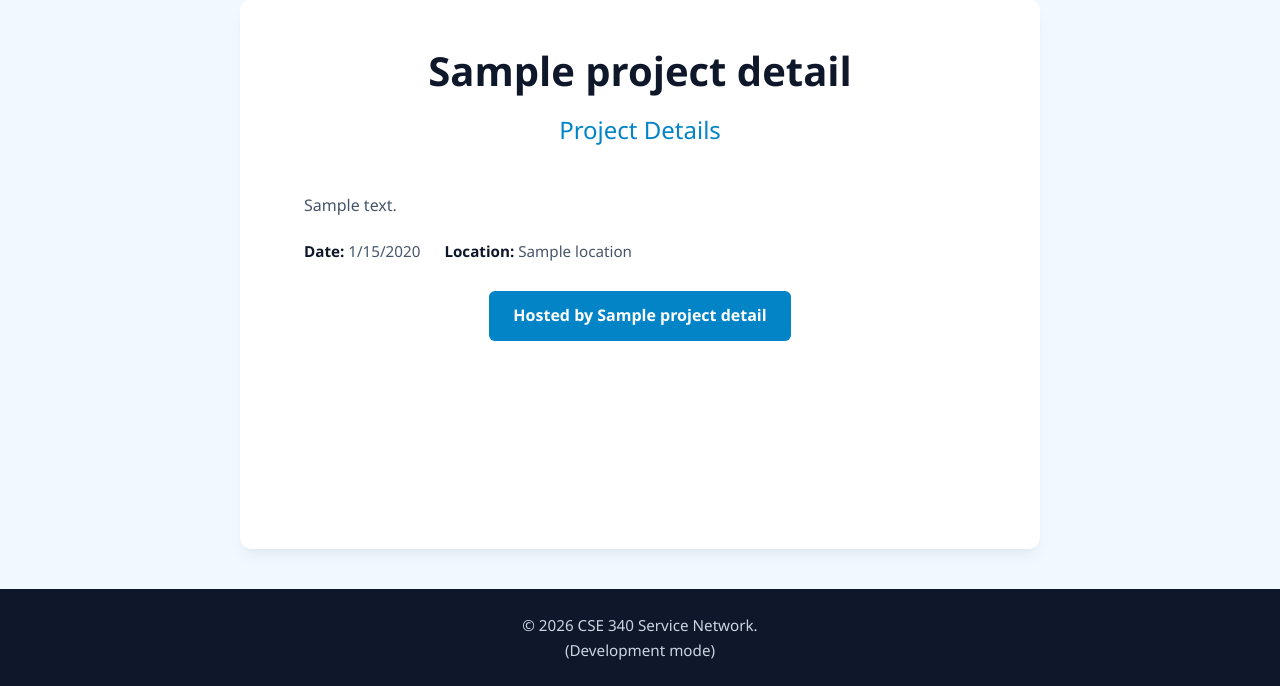
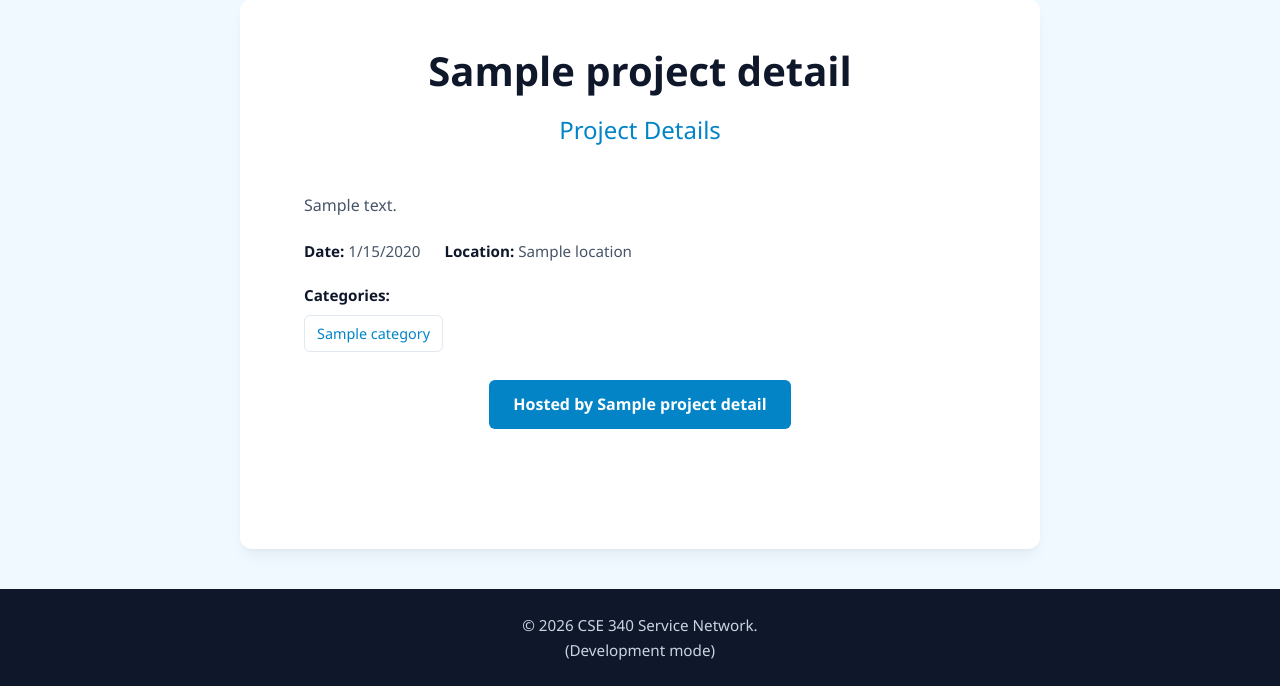
Before and after one commit to FerAnana/cse340-course, a Node server app: template src/views/project.ejs in a window 1280 px wide. Shown: the part 114-800 px from the top of the page. Run offline with Node 20, Linux system fonts and the light colour scheme; the template is opened without the code that fills it: most values are stand-ins (such as "Sample title", 1, 10 or a date in 2020).

Commit message:
category page created and project updated along with the css

```diff
--- a/public/css/main.css
+++ b/public/css/main.css
@@ -1,4 +1,4 @@
-/* =================================================================el */
+/* ================================================================= */
 /* GLOBAL DESIGN TOKENS & BASE STYLES                                   */
 /* ================================================================= */
 :root {
@@ -132,8 +132,9 @@ main {
 
 
     /* ============================================================= */
-    /* 1. HOME PAGE STYLES (index.ejs)                               */
+    /* 1. HOME PAGE STYLES (home.ejs / index.ejs)                    */
     /* ============================================================= */
+    &.home-main {
         .hero-subtitle {
             font-size: 1.3rem;
             color: var(--secondary-color);
@@ -164,6 +165,7 @@ main {
 
             &:hover {
                 transform: scale(1.02);
+            }
         }
     }
 
@@ -234,7 +236,7 @@ main {
                 gap: 0.5rem 1rem;
                 width: calc(100% - 72px);
 
-                .org-name {
+                .org-name-link {
                     color: var(--primary-color);
                 }
 
@@ -248,7 +250,7 @@ main {
 
         /* ========================================================= */
         /* 3. SERVICE PROJECTS LIST & DIRECTORY STYLES               */
-        /*    (projects.ejs & projects-index.ejs)                    */
+        /*    (projects.ejs)                                         */
         /* ========================================================= */
         .project-row-item {
             .project-title-link {
@@ -264,7 +266,7 @@ main {
 
 
         /* ========================================================= */
-        /* 4. CATEGORIES PAGE STYLES (categories.ejs)                */
+        /* 4. CATEGORIES INDEX PAGE STYLES (categories.ejs)          */
         /* ========================================================= */
         .category-item {
             font-weight: 600;
@@ -274,8 +276,9 @@ main {
 
 
     /* ============================================================= */
-    /* 5. ORGANIZATION DETAILS PAGE STYLES (organization-detail.ejs) */
+    /* 5. ORGANIZATION DETAILS PAGE STYLES (organization.ejs)        */
     /* ============================================================= */
+    &.organization-detail-main {
         .org-heading {
             font-size: 1.3rem;
             color: var(--secondary-color);
@@ -308,11 +311,13 @@ main {
             border-radius: 8px;
             object-fit: contain;
         }
+    }
 
 
     /* ============================================================= */
-    /* 6. PROJECT DETAILS PAGE STYLES (project-detail.ejs)           */
+    /* 6. PROJECT DETAILS PAGE STYLES (project.ejs)                  */
     /* ============================================================= */
+    &.project-detail-main {
         .section-subtitle {
             font-size: 1.3rem;
             color: var(--secondary-color);
@@ -348,6 +353,44 @@ main {
                 }
             }
 
+            /* --- Categories Horizontal Flex List Styling --- */
+            .project-categories {
+                display: flex;
+                flex-direction: column;
+                gap: 0.5rem;
+                width: 100%;
+
+                strong {
+                    color: var(--primary-color);
+                    font-size: 0.95rem;
+                }
+
+                .category-tags-list {
+                    display: flex;
+                    flex-wrap: wrap;
+                    gap: 0.5rem;
+
+                    .category-tag-link {
+                        display: inline-block;
+                        padding: 0.35rem 0.75rem;
+                        background-color: var(--card-bg);
+                        border: 1px solid var(--border-color);
+                        border-radius: 6px;
+                        color: var(--secondary-color);
+                        font-size: 0.9rem;
+                        font-weight: 500;
+                        text-decoration: none;
+                        transition: background-color 0.2s ease, color 0.2s ease, border-color 0.2s ease;
+
+                        &:hover {
+                            background-color: var(--secondary-color);
+                            color: #ffffff;
+                            border-color: var(--secondary-color);
+                        }
+                    }
+                }
+            }
+
             .project-action {
                 width: 100%;
                 text-align: center;
@@ -372,10 +415,29 @@ main {
         }
     }
 
-/* ================================================================= */
-/* 7. ERROR PAGES STYLES (404.ejs & 500.ejs)                         */
-/* ================================================================= */
-main.error-main {
+
+    /* ============================================================= */
+    /* 7. CATEGORY DETAILS PAGE STYLES (category.ejs)                */
+    /* ============================================================= */
+    &.category-detail-main {
+        .category-profile-section {
+            text-align: center;
+            margin-bottom: 1.5rem;
+
+            .category-heading {
+                font-size: 1.3rem;
+                color: var(--secondary-color);
+                font-weight: 500;
+                text-align: center;
+            }
+        }
+    }
+
+
+    /* ============================================================= */
+    /* 8. ERROR PAGES STYLES (404.ejs & 500.ejs)                     */
+    /* ============================================================= */
+    &.error-main {
         text-align: center;
 
         .error-card {
@@ -428,6 +490,7 @@ main.error-main {
                     margin-top: 0.5rem;
                     white-space: pre-wrap;
                     word-break: break-all;
+                }
             }
         }
     }
@@ -490,30 +553,50 @@ footer {
             font-size: 2.5rem;
         }
 
-        .hero-subtitle,
-        .section-subtitle,
-        .org-heading {
+        &.home-main {
+            .hero-subtitle {
                 font-size: 1.5rem;
+            }
+            .hero-description {
+                font-size: 1.1rem;
+                max-width: 650px;
+                margin-bottom: 2rem;
+            }
+            .main-logo {
+                max-width: 280px;
+            }
         }
 
         .subsection-title {
             font-size: 1.35rem;
         }
 
-        .hero-description,
-        .section-intro,
+        &.organization-detail-main {
+            .org-heading {
+                font-size: 1.5rem;
+            }
             .org-description {
                 font-size: 1.1rem;
                 max-width: 650px;
                 margin-bottom: 2rem;
             }
-
-        .main-logo {
-            max-width: 280px;
+            .org-profile-logo {
+                max-width: 180px;
+            }
         }
 
-        .org-profile-logo {
-            max-width: 180px;
+        &.project-detail-main {
+            .section-subtitle {
+                font-size: 1.5rem;
+            }
+        }
+
+        &.category-detail-main {
+            .category-profile-section {
+                .category-heading {
+                    font-size: 1.5rem;
+                }
+            }
         }
 
         .card-list {
--- a/src/controllers/projects.js
+++ b/src/controllers/projects.js
@@ -1,4 +1,5 @@
 import { getUpcomingProjects, getProjectDetails } from '../models/projects.js';
+import { getAllCategoriesOfAProject } from '../models/categories.js';
 
 const NUMBER_OF_UPCOMING_PROJECTS = 5;
 
@@ -13,9 +14,10 @@ const projectsPage = async (req, res) => {
 const projectDetailsPage = async (req, res) => {
     const projectId = req.params.id;
     const projectDetails = await getProjectDetails(projectId);
+    const categories = await getAllCategoriesOfAProject(projectId);
 
     const title = 'Project Details';
-    res.render('project', { title, projectDetails });
+    res.render('project', { title, projectDetails, categories });
 }
 
 export { projectsPage, projectDetailsPage };
--- a/src/views/categories.ejs
+++ b/src/views/categories.ejs
@@ -7,7 +7,9 @@
         <ul id="categories-list" class="card-list">
             <% categories.forEach(category=> { %>
                 <li class="card-item category-item">
-                    <%= category.category_name %>
+                    <a class="category-link" href="/category/<%= category.category_id %>">
+                        <%= category.category_name %>
+                    </a>
                 </li>
             <% }); %>
         </ul>
--- a/src/views/project.ejs
+++ b/src/views/project.ejs
@@ -17,6 +17,19 @@
                     <%= projectDetails.location %>
                 </span>
             </div>
+
+            <!-- Categories Horizontal Flex List -->
+            <div class="project-categories">
+                <strong>Categories:</strong>
+                <div class="category-tags-list">
+                    <% categories.forEach(category => { %>
+                        <a class="category-tag-link" href="/category/<%= category.category_id %>">
+                            <%= category.category_name %>
+                        </a>
+                    <% }); %>
+                </div>
+            </div>
+
             <div class="project-action">
                 <a class="btn-org-link" href="/organization/<%= projectDetails.organization_id %>">Hosted by <%=
                         projectDetails.organization_name %></a>
```
Also changed, not shown: src/controllers/categories.js (+13 -2 lines), src/routes.js (+3 -4 lines), src/views/category.ejs (added, +24 -0 lines). Lines whose indentation alone changed are shown as unchanged.
